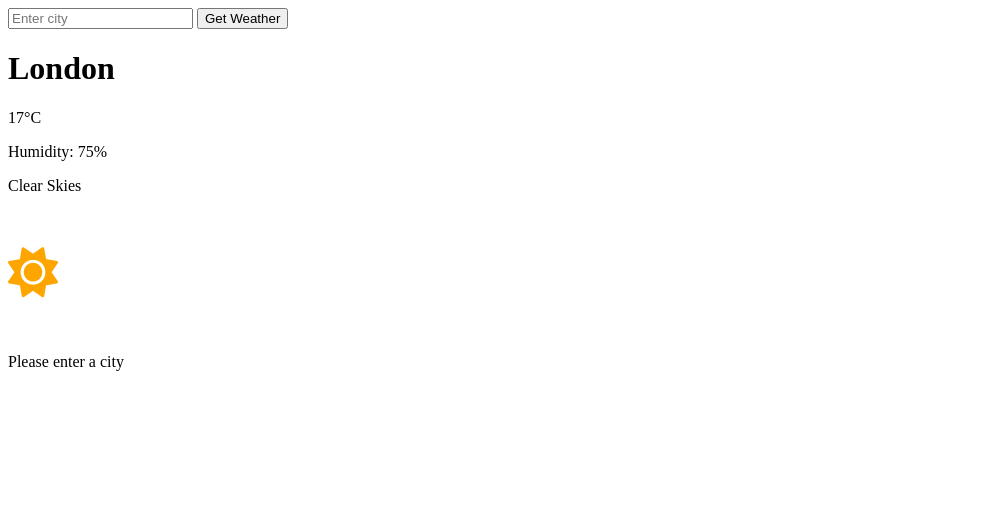
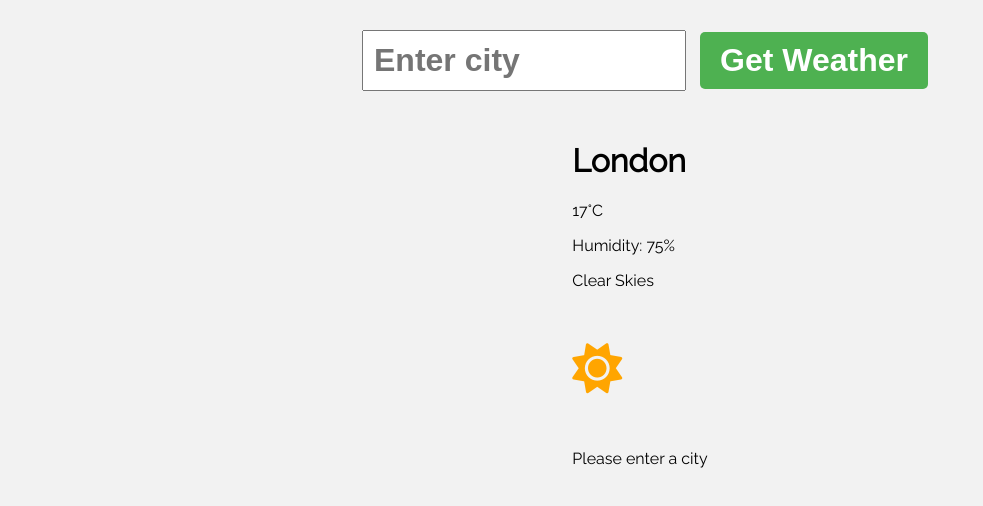
Before and after one commit to boatesj/weather-app, a plain HTML site: page index.html in a window 1280 px wide. Shown: the whole page, without its empty margins (0-983 px from the left). Drawn offline with Linux system fonts and the light colour scheme.

Commit message:
Add styling to buttons and form

```diff
--- a/assets/css/styles.css
+++ b/assets/css/styles.css
@@ -1,3 +1,39 @@
+body {
+    font-family: "Raleway", sans-serif;
+    background-color: hsl(0, 0%, 95%);
+    margin: 0;
+    display: flex;
+    flex-direction: column;
+    align-items: center;
+}
+
+.weatherForm {
+    margin: 20px;
+
+}
+
+.cityInput {
+    padding: 10px;
+    font-size: 2rem;
+    font-weight: bold;
+    border: 2px solid hsla(0, 0%, 20%, 0.3)
+    border-radius: 10px;
+    margin: 10px;
+    width: 300px;
+}
+
+button[type="submit"] {
+    padding: 10px 20px;
+    font-weight: bold;
+    font-size: 2rem;
+    background-color: hsl(122, 39%, 50%);
+    color: white;
+    border: none;
+    border-radius: 5px;
+    cursor: pointer;
+
+}
+
 .weatherEmoji {
     font-size: 50px; /* Adjust the size of the emoji */
     color: orange; /* Change the color of the emoji */
```
